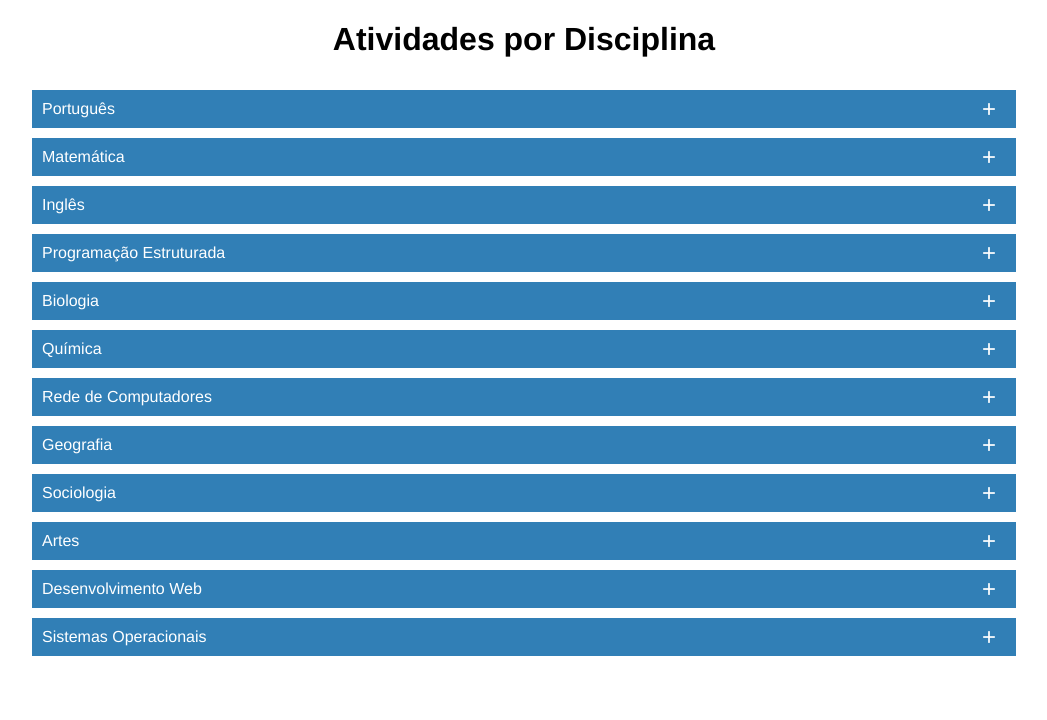
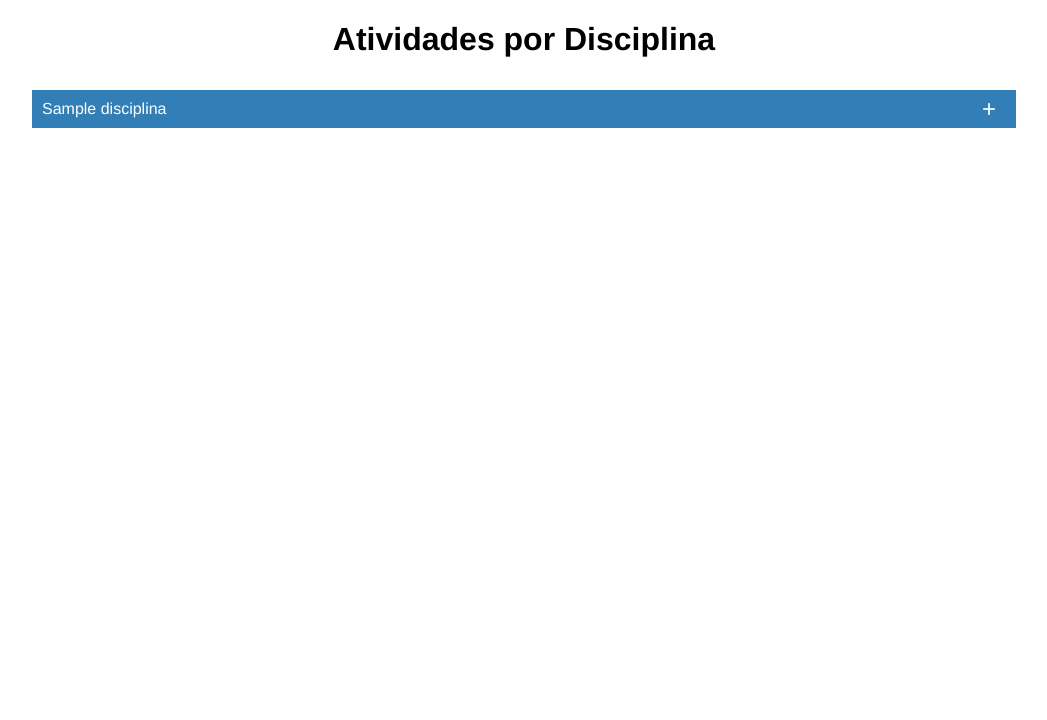
Before and after one commit to Iury-Gabriel/portal-iemanos, a PHP site: template src/views/pages/atividades.php in a window 1280 px wide. Shown: the part 80-800 px from the top of the page, without its empty margins (116-1163 px from the left). Run offline with PHP 8.4, Linux system fonts and the light colour scheme; the template is opened without the code that fills it: most values are stand-ins (such as "Sample title", 1, 10 or a date in 2020).

Commit message:
fazendo a query das atividades

```diff
--- a/src/Config.php
+++ b/src/Config.php
@@ -4,11 +4,11 @@ namespace src;
 use PDO;
 
 class Config {
-    const BASE_DIR = '/portal-iemanos';
+    const BASE_DIR = '/portaliemanos';
 
     const DB_DRIVER = 'mysql';
     const DB_HOST = 'localhost';
-    const DB_DATABASE = 'portaliemanos';
+    const DB_DATABASE = 'portal';
     const DB_USER = 'root';
     const DB_PASS = '';
 
--- a/src/views/pages/atividades.php
+++ b/src/views/pages/atividades.php
@@ -1,11 +1,13 @@
 <!DOCTYPE html>
 <html lang="en">
+
 <head>
     <meta charset="UTF-8">
     <meta name="viewport" content="width=device-width, initial-scale=1.0">
     <link rel="stylesheet" href="./assets/css/atividades.css">
     <title>Atividades</title>
 </head>
+
 <body>
 
     <!-- Header e Banner-->
@@ -44,158 +46,30 @@
     <main>
         <h1>Atividades por Disciplina</h1>
         <div class="accordion">
-            <div class="contentBx">
-                <div class="label">Português</div>
-                <div class="content">
-                    <h1 class="noTask">Sem Atividades no momento</h1>
-                </div>
-            </div>
-
-            <div class="contentBx">
-                <div class="label">Matemática</div>
-                <div class="content">
-                    <div class="title">
-                        <strong>Lei dos Senos e Cossenos</strong>
-                        <p>Entrega: Indefinida</p>
-                    </div>
-                    <div class="description">
-                        <p>
-                           Utilize as aulas para responder a atividade
-                        </p>
-                    </div>
-
-                    <div class="title">
-                        <strong>Circulo Trigonometrico</strong>
-                        <p>Entrega: Indefinida</p>
-                    </div>
-                    <div class="description">
-                        <p>
-                           Utilize as aulas para responder a atividade
-                        </p>
+            <?php foreach ($disciplinas as $disciplina) : ?>
+                <div class="contentBx">
+                    <div class="label"><?= $disciplina['nome'] ?></div>
+                    <div class="content">
+                        <?php if (empty($disciplina['atividades'])) : ?>
+                            <h1 class="noTask">Sem Atividades no momento</h1>
+                        <?php else : ?>
+                            <?php foreach ($disciplina['atividades'] as $atividade) : ?>
+                                <div class="title">
+                                    <strong><?= $atividade['titulo'] ?></strong>
+                                    <p>Entrega: <?= $atividade['data_entrega'] ? date('d/m/Y', strtotime($atividade['data_entrega'])) : 'Indefinida' ?></p>
+                                </div>
+                                <div class="description">
+                                    <p><?= $atividade['descricao'] ?></p>
+                                </div>
+                            <?php endforeach; ?>
+                        <?php endif; ?>
                     </div>
                 </div>
-            </div>
-
-            <div class="contentBx">
-                <div class="label">Inglês</div>
-                <div class="content">
-                    <div class="title">
-                        <strong>Av2 Video</strong>
-                        <p>Entrega: Até 04/05</p>
-                    </div>
-                    <div class="description">
-                        <p>
-                           Faça Um Video com no máximo 3 pessoas fazendo exercicio físico, falando em inglês.
-                        </p>
-                    </div>
-                </div>
-            </div>
-
-            <div class="contentBx">
-                <div class="label">Programação Estruturada</div>
-                <div class="content">
-                    <div class="title">
-                        <strong>Av2 Algoritmo de Eleição</strong>
-                        <p>Entrega: Indefinida</p>
-                    </div>
-                    <div class="description">
-                        <p>
-                            Professor ainda não explicou direito.
-                        </p>
-                    </div>
-                </div>
-            </div>
-
-            <div class="contentBx">
-                <div class="label">Biologia</div>
-                <div class="content">
-                    <div class="title">
-                        <strong>Seminario em Grupo</strong>
-                        <p>Entrega: 06/05 a 10/05</p>
-                    </div>
-                    <div class="description">
-                        <p>
-                            Trabalho em grupo, dependendo do seu grupo pode ter maquete.
-                        </p>
-                    </div>
-                </div>
-            </div>
-
-            <div class="contentBx">
-                <div class="label">Química</div>
-                <div class="content">
-                    <div class="title">
-                        <strong>Atividade sobre Tabela de PH</strong>
-                        <p>Entrega: Indefinida</p>
-                    </div>
-                    <div class="description">
-                        <p>
-                           Responder a atividade no caderno (PDF em Dicas)
-                        </p>
-                    </div>
-                </div>
-            </div>
-
-            <div class="contentBx">
-                <div class="label">Rede de Computadores</div>
-                <div class="content">
-                    <div class="title">
-                        <strong>Seminário</strong>
-                        <p>Entrega: Indefinida</p>
-                    </div>
-                    <div class="description">
-                        <p>
-                            Explicação do trabalho encontra-se no documento entregue pelo professor ao líder do grupos
-                        </p>
-                    </div>
-                </div>
-            </div>
-
-            <div class="contentBx">
-                <div class="label">Geografia</div>
-                <div class="content">
-                    <h1 class="noTask">Sem Atividades no momento</h1>
-                </div>
-            </div>
-
-            <div class="contentBx">
-                <div class="label">Sociologia</div>
-                <div class="content">
-                    <div class="title">
-                        <strong>Resumo/Mapa Mental</strong>
-                        <p>Entrega: Indefinida</p>
-                    </div>
-                    <div class="description">
-                        <p>
-                            Faça um resumo ou mapa mental sobre Política, Poder e Estado
-                        </p>
-                    </div>
-                </div>
-            </div>
-
-            <div class="contentBx">
-                <div class="label">Artes</div>
-                <div class="content">
-                    <h1 class="noTask">Sem Atividades no momento</h1>
-                </div>
-            </div>
-
-            <div class="contentBx">
-                <div class="label">Desenvolvimento Web</div>
-                <div class="content">
-                    <h1 class="noTask">Sem Atividades no momento</h1>
-                </div>
-            </div>
-
-            <div class="contentBx">
-                <div class="label">Sistemas Operacionais</div>
-                <div class="content">
-                    <h1 class="noTask">Sem Atividades no momento</h1>
-                </div>
-            </div>
+            <?php endforeach; ?>
         </div>
     </main>
 
     <script src="./assets/js/atividades.js"></script>
 </body>
+
 </html>
--- a/src/views/pages/home.php
+++ b/src/views/pages/home.php
@@ -181,9 +181,9 @@
                     <?php endforeach; ?>
                 </ul>
                 <h2>Provas de Segunda</h2>
-                <p>Matematica</p>
-                <p>Quimica</p>
-                <p>Biologia</p>
+                <?php foreach($provas as $prova): ?>
+                    <p><?= $prova['nome'] ?></p>
+                <?php endforeach; ?>
               </li>
               <li class="card">
                 <h1>Sala 204</h1>
```
Also changed, not shown: src/controllers/AtividadesController.php (+35 -5 lines), src/controllers/HomeController.php (+36 -12 lines).
